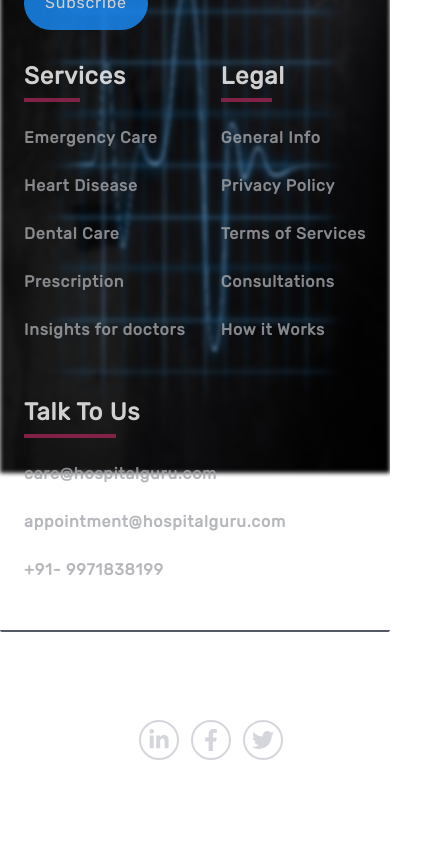
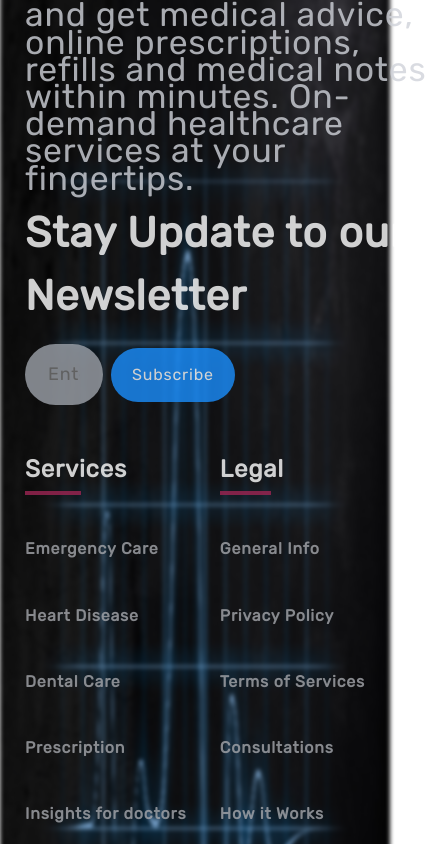
Before and after one commit to usaid27/hospitalGuruFe, a React (Create React App) app: page /HospitalGuru/about in a window 390 px wide. Shown: the part 1520-2364 px from the top of the page, 445 px wide, since content can reach past the window. Before the commit the page ends 2303 px from the top, so only its background shows below. Built offline with nearby package versions, Linux system fonts and the light colour scheme.

Commit message:
Ankit 5th Responsiveness

```diff
--- a/package.json
+++ b/package.json
@@ -28,7 +28,10 @@
     "react-leaflet": "^4.2.1",
     "react-responsive-carousel": "^3.2.23",
     "react-scripts": "^5.0.1",
+<<<<<<< HEAD
+=======
     "react-select": "^5.8.1",
+>>>>>>> 425d2d540de08fbea24412cbf692a0079918c77d
     "react-table": "^7.8.0",
     "react-toastify": "^9.1.3",
     "web-vitals": "^2.1.4"
--- a/src/App.js
+++ b/src/App.js
@@ -15,14 +15,9 @@ import Dashboard from './Pages/Admin/Dashboard';
 import MedicalProcedure from './Pages/User/MedicalProcedure';
 import DoctorsConfig from './Pages/Admin/Doctor/Doctors';
 import HospitalsConfig from './Pages/Admin/Hospital/Hospitals';
-import Procedures from './Pages/Admin/Procedure/Procedures';
+import ProceduresConfig from './Pages/Admin/Procedure/ProceduresConfig';
 import AddDoctor from './Pages/Admin/Doctor/AddDoctor';
-import AddHospitals from './Pages/Admin/Hospital/AddHospitals';
-import AddProcedure from './Pages/Admin/Procedure/AddProcedure';
 import EditDoctorPage from './Pages/Admin/Doctor/EditDoctorPage';
-import EditHospitalPage from './Pages/Admin/Hospital/EditHospitalPage';
-import EditProcedurePage from './Pages/Admin/Procedure/EditProcedurePage';
-
 import 'bootstrap/dist/css/bootstrap.min.css';
 import PrivateRoute from './Components/PrivateRoute';
 import { ToastContainer } from 'react-toastify'; // Import ToastContainer
@@ -45,13 +40,9 @@ function App() {
             <Route path="dashboard" element={<PrivateRoute element={Dashboard} />} />
             <Route path="doctors" element={<PrivateRoute element={DoctorsConfig} />} />
             <Route path="doctors/add-doctor" element={<PrivateRoute element={AddDoctor} />} />
-            <Route path="hospitals/add-hospital" element={<PrivateRoute element={AddHospitals} />} />
-            <Route path="procedures/add-procedure" element={<PrivateRoute element={AddProcedure} />} />
             <Route path="doctors/edit-doctor/:id" element={<EditDoctorPage />} />
-            <Route path="hospitals/edit-hospital/:id" element={<EditHospitalPage />} />
-            <Route path="procedures/edit-procedure/:id" element={<EditProcedurePage />} />
             <Route path="hospitals" element={<PrivateRoute element={HospitalsConfig} />} />
-            <Route path="procedures" element={<PrivateRoute element={Procedures} />} />
+            <Route path="procedures" element={<PrivateRoute element={ProceduresConfig} />} />
           </Route>
           <Route path="*" element={<NotFound />} />
         </Routes>
--- a/src/Components/Navbar.js
+++ b/src/Components/Navbar.js
@@ -76,7 +76,7 @@ function Navbar() {
             <Link onClick={openNav} to="/hospitals">Hospitals</Link>
           </li>
           <li>
-            <Link onClick={openNav} to="/procedures">Procedures</Link>
+            <Link onClick={openNav} to="/MedicalProcedure">Procedures</Link>
           </li>
           <li>
             <Link onClick={openNav} to="/reviews">Reviews</Link>
--- /dev/null
+++ b/src/Pages/Admin/Procedure/ProceduresConfig.js
@@ -0,0 +1,8 @@
+// src/Pages/Admin/Procedures.js
+import React from 'react';
+
+function ProceduresConfig() {
+    return <div>Procedures Page Content</div>;
+}
+
+export default ProceduresConfig;
--- a/src/Services/apiService.js
+++ b/src/Services/apiService.js
@@ -35,7 +35,6 @@ export const logout = async () => {
         throw error;
     }
 };
-
 
 // Application Data endpoints (AppController)
 const APP_API_URL = `${API_BASE_URL}app/`;
--- a/src/Styles/Footer.css
+++ b/src/Styles/Footer.css
@@ -3,14 +3,14 @@
     align-items: center;
     justify-content: center;
     width: 100%;
-    /* height: 70vh; */
+    /* height: 73vh; */
 }
 .footerInfo{
     position: absolute;
     /* background-color: #293241; */
     opacity: 0.8;
     width: 100%;
-    /* height: 70vh; */
+    height: 73vh;
 }
 .footerbgimg{
     width: 100%;
@@ -40,7 +40,7 @@
     color: #1A8EFD;
     text-decoration: none;
     font-family: 'Poppins', sans-serif;
-    font-size: 40px;
+    font-size: 6vh;
     font-weight: bold;
     letter-spacing: .8px;
 }
@@ -54,10 +54,10 @@
 /* Description */
 .ft-description {
     width: 420px;
-    margin: 16px 0 40px;
+    margin: 10px 0 10px;
     color: #D0D3DA;
     font-family: 'Rubik', sans-serif;
-    font-size: 20px;
+    font-size: 4vh;
     letter-spacing: .8px;
     line-height: 1.7rem;
 }
@@ -66,14 +66,14 @@
 .ft-input-title {
     color: white;
     font-family: 'Rubik', sans-serif;
-    font-size: 22px;
+    font-size: 5vh;
     font-weight: bold;
     letter-spacing: .8px;
 }
 
 .ft-input {
-    width: 300px;
-    margin: 20px 8px 0 0;
+    width: 20vw;
+    margin: 0vh 8px 0 0;
     padding: 16px 22px;
     color: white;
     background-color: #9da2aa;
@@ -107,7 +107,7 @@
 
 /* Lists */
 .ft-list-title {
-    margin: 16px 0;
+    margin: 4vh 0;
     color: white;
     font-family: 'Rubik', sans-serif;
     font-size: 24px;
@@ -136,7 +136,7 @@
 }
 
 .ft-list-items li {
-    margin: 24px 0;
+    margin: 5vh 0;
     font-family: 'Rubik', sans-serif;
     font-size: 16px;
     font-weight: bold;
@@ -167,7 +167,7 @@
     /* color: #cbcdd3; */
     color: white;
     font-family: 'Rubik', sans-serif;
-    font-size: 18px;
+    font-size: 3vh;
     font-weight: bold;
     letter-spacing: .8px;
 }
@@ -207,8 +207,53 @@
 }
 
 /* Responsive */
-@media screen and (max-width: 700px) {
-    .footer-container {
+@media (max-width: 1520px) {
+    .footerbgimg{
+        width: 100%;
+        height: 100vh;
+        filter: blur(2px);
+        /* Allow the image to grow with the text */
+        /* max-height: 73vh; Set a minimum height */
+        /* object-fit: cover; */
+    }
+    .footerInfo{
+        position: absolute;
+        /* background-color: #293241; */
+        opacity: 0.8;
+        width: 100%;
+        height: 100vh;
+    }
+    .ft-copyright {
+        padding: 2vh 40px;
+        display: flex;
+        justify-content: space-between;
+        align-items: center;
+        /* color: #cbcdd3; */
+        color: white;
+        font-family: 'Rubik', sans-serif;
+        font-weight: bold;
+        letter-spacing: .8px;
+    }
+}
+@media (max-width: 1075px) {
+    .footerbgimg{
+        width: 100%;
+        height: 150vh;
+        filter: blur(2px);
+        /* Allow the image to grow with the text */
+        /* max-height: 73vh; Set a minimum height */
+        /* object-fit: cover; */
+    }
+    .footerInfo{
+        position: absolute;
+        /* background-color: #293241; */
+        opacity: 0.8;
+        width: 100%;
+        height: 150vh;
+    }
+}
+@media (max-width: 757px) {
+    /* .footer-container {
         padding: 24px;
     }
 
@@ -235,5 +280,20 @@
 
     .ft-social-links {
         margin: 16px 0 0;
+    } */
+    .footerbgimg{
+        width: 100%;
+        height: 230vh;
+        filter: blur(2px);
+        /* Allow the image to grow with the text */
+        /* max-height: 73vh; Set a minimum height */
+        /* object-fit: cover; */
+    }
+    .footerInfo{
+        position: absolute;
+        /* background-color: #293241; */
+        opacity: 0.8;
+        width: 100%;
+        height: 230vh;
     }
 }
```
Also changed, not shown: 1 other file (tests, documents, lock files or other folders).
